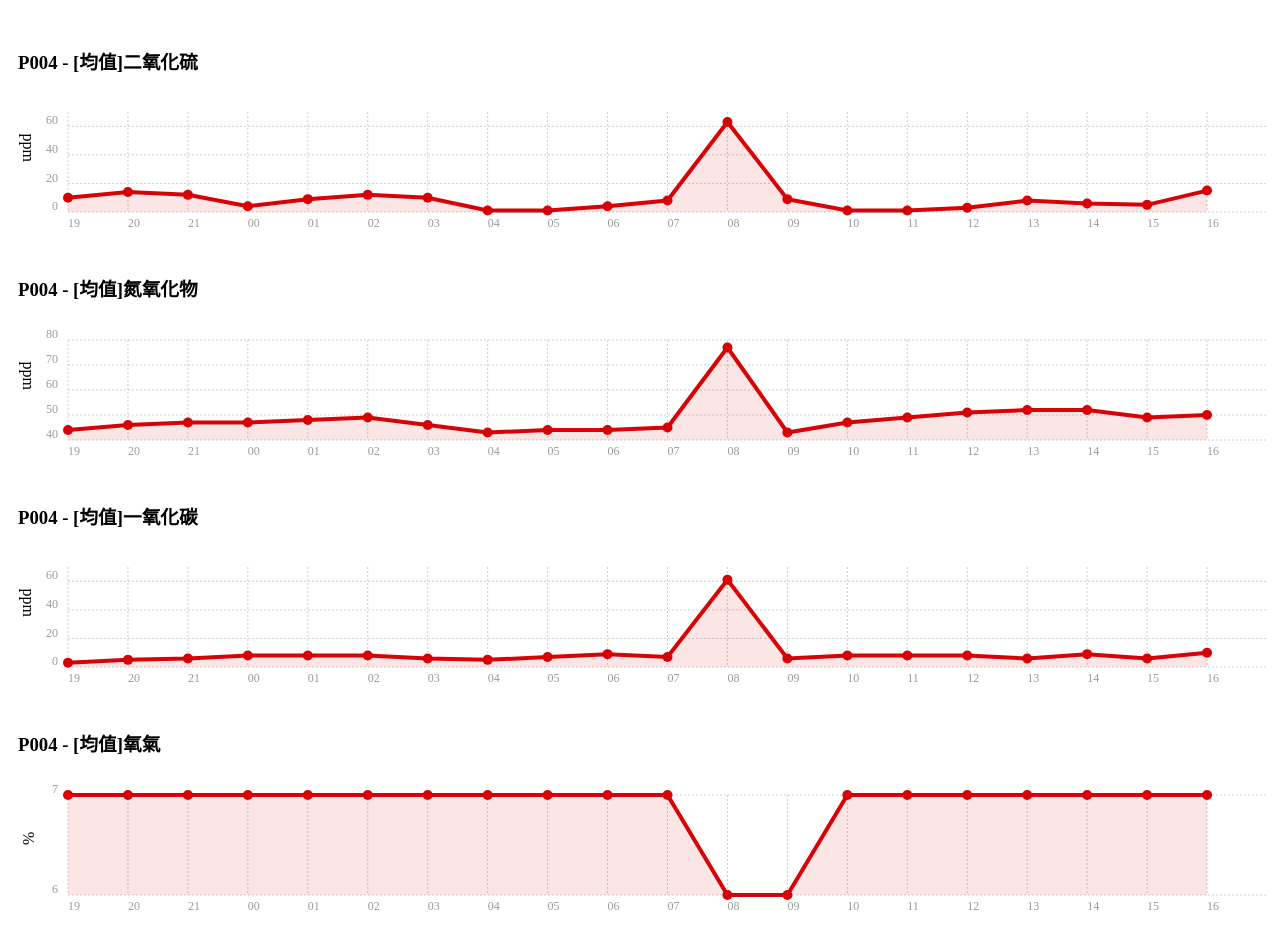
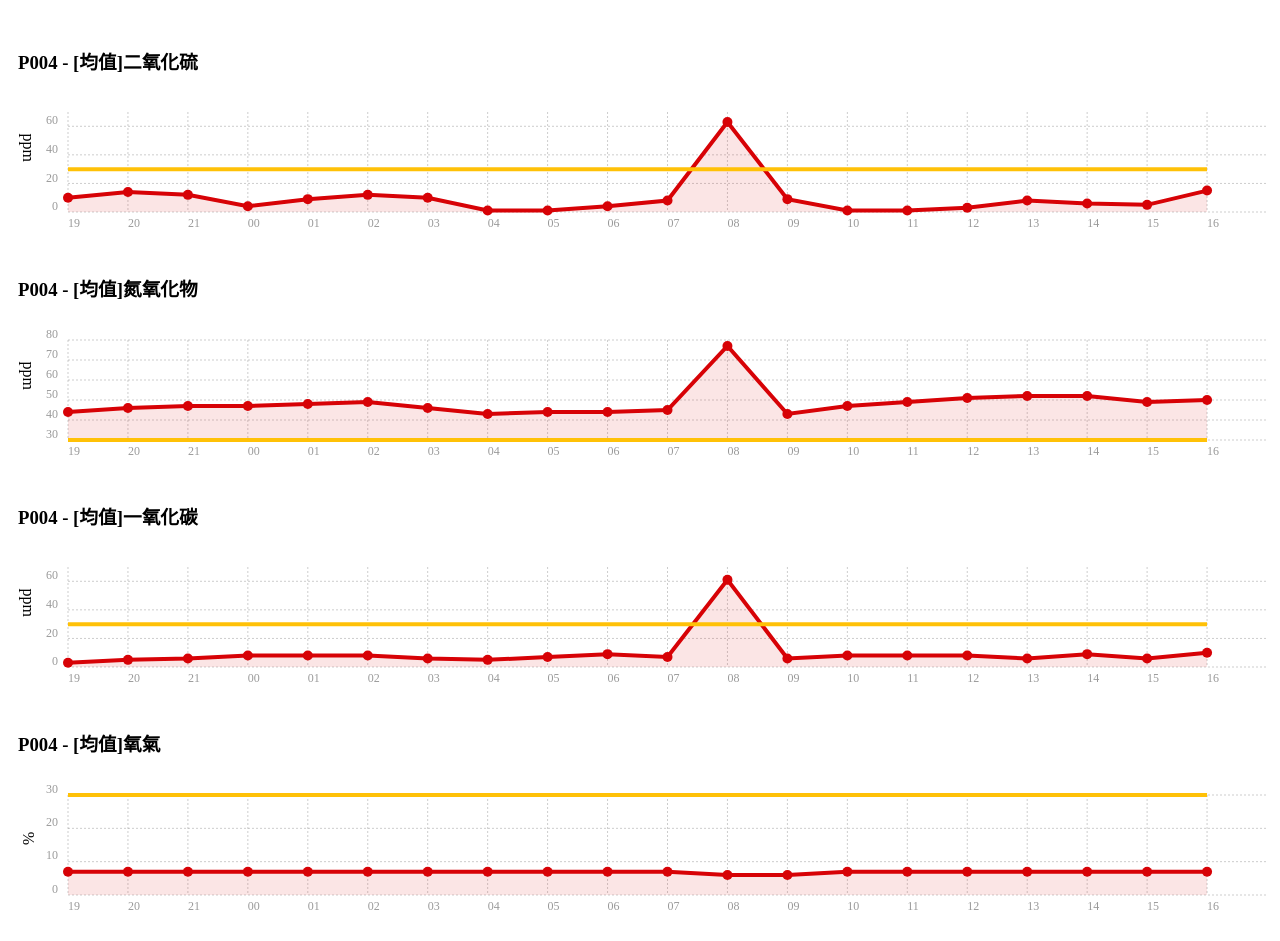
Before and after one commit to NETivism/envdata, a plain HTML site: page chartist_line_demo_1day.html in a window 1280 px wide. Shown: the top 941 px of the page. Drawn offline with nearby package versions, Linux system fonts and the light colour scheme.

Commit message:
refs #17342 29f. Adding threshold line to charts.

```diff
--- a/chartist_line_demo_1day.html
+++ b/chartist_line_demo_1day.html
@@ -1,9 +1,9 @@
 <!DOCTYPE html>
 <html>
 <head>
-	<title>Chartist Line：加上x/y軸單位與超標效果</title>
+  <title>Chartist Line：加上x/y軸單位與超標效果</title>
   <meta charset="UTF-8">
-	<meta name="viewport" content="width=device-width, initial-scale=1.0">
+  <meta name="viewport" content="width=device-width, initial-scale=1.0">
   <link rel="stylesheet" href="vendor/chartist/chartist.min.css">
 
   <script src="https://ajax.googleapis.com/ajax/libs/jquery/2.1.3/jquery.min.js"></script>
@@ -43,6 +43,9 @@
     }
     .ct-series-a .ct-bar.ct-threshold-below {
       stroke: #59922b;
+    }
+    .ct-series-b .ct-line {
+      stroke: #ffc107;
     }
   </style>
   <script type="text/javascript" src="vendor/papaparse/papaparse.min.js"></script>
@@ -96,11 +99,18 @@ jQuery(document).ready(function(){
       }
     };
     var chartOption = {
-      showArea: true,
       axisY: {
         onlyInteger: true
       },
       lineSmooth: false,
+      series: {
+        'data-line': {
+          showArea: true
+        },
+        'threshold-line': {
+          showPoint: false
+        }
+      },
       /*
       plugins: [
         Chartist.plugins.ctThreshold({
@@ -152,21 +162,57 @@ jQuery(document).ready(function(){
           }
           break;
           */
+          var dataVals = [];
+          var thresholdVals = [];
+          var threshold = "30";
+
+          data = {
+            "labels": [],
+            "series": [{
+              name: 'data-line',
+              data: dataVals
+            }, {
+              name: 'threshold-line',
+              data: thresholdVals
+            }]
+          }
+
+          /*
           data = {
             "labels": [],
             "series": [],
           };
           line = [];
+          line[0] = {
+            name: 'data-line',
+            data: dataVals
+          };
+           line[1] = {
+            name: 'threshold-line',
+            data: thresholdVals
+          };
 
-          console.log(values[index]);
+          line = [{
+            name: 'data-line',
+            data: dataVals
+          }, {
+            name: 'threshold-line',
+            data: thresholdVals
+          }];
+          */
+
+          // console.log(values[index]);
           var keys = Object.keys(values[index]);
           keys.reverse();
-          console.log(keys);
           for (var i = 0; i < keys.length; i++) {
-            //console.log(keys[i]);
             var v = keys[i];
             data.labels.push(v.replace('h', ''));
-            line.push(values[index][v]);
+
+            // push data to data line
+            dataVals.push(values[index][v]);
+
+            // push data to threshold line
+            thresholdVals.push(threshold);
           }
           /*
           for(v in values[index]) {
@@ -175,7 +221,9 @@ jQuery(document).ready(function(){
             line.push(values[index][v]);
           }
           */
-          data["series"].push(line);
+
+          // data["series"].push(line);
+          // console.log(data);
 
           $div = $('<div class="'+index+' ct-chart"></div>');
           $h3 = $('<h3>'+name[1]+' - '+ item[name[2]]["desp"]+'</h3>')
```
